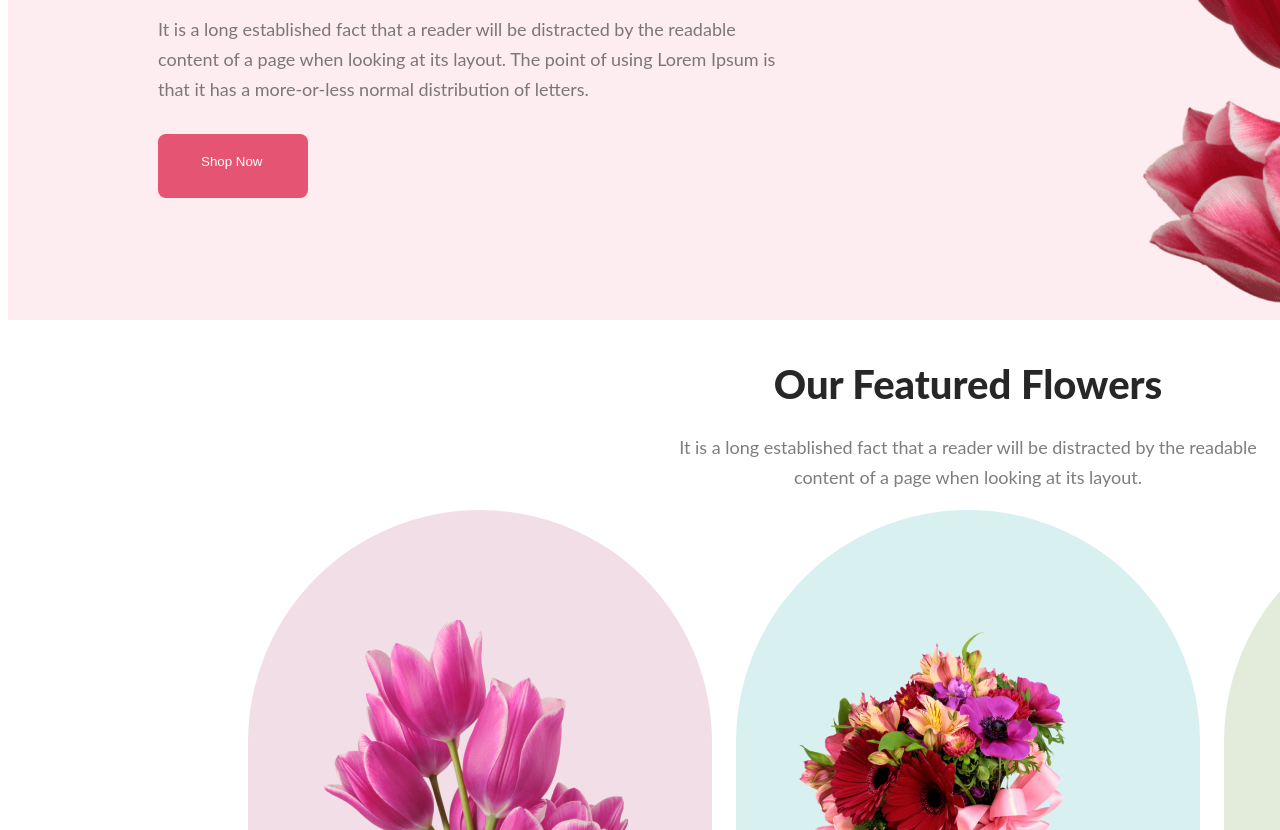
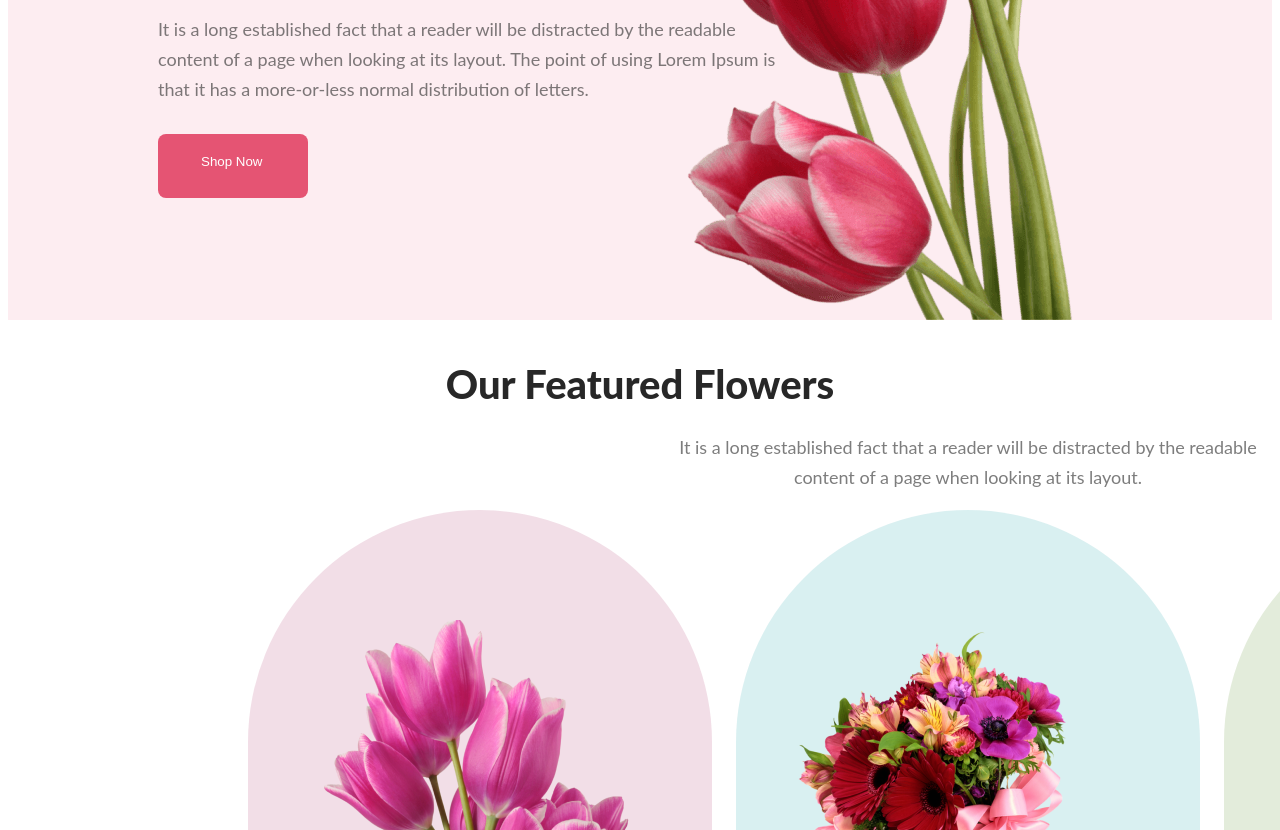
Before and after one commit to rokibhasan32/assignment-1, a plain HTML site: page index.html in a window 1280 px wide. Shown: the part 518-1348 px from the top of the page. Drawn offline with Linux system fonts and the light colour scheme.

Commit message:
finished-assignment

```diff
--- a/styles/index.css
+++ b/styles/index.css
@@ -1,10 +1,9 @@
-*{
-    /* border: 1px solid red; */
-}
-body{
+/* {
+    /border: 1px solid red;
+} */
+/* body{
      width: 1920px;
-     height: 4867px;
-}
+} */
 
 /* header related style*/
 .header{
```
Lines whose indentation alone changed are shown as unchanged.
